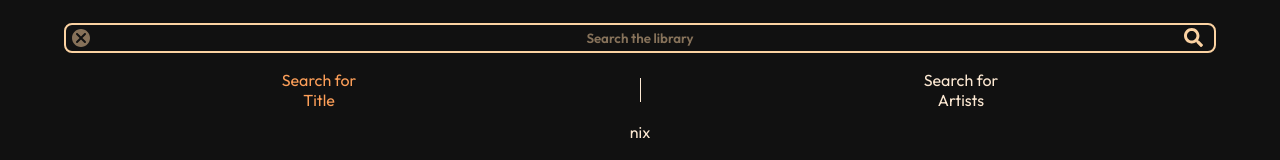
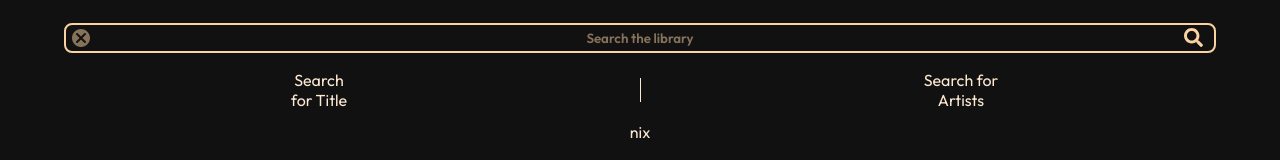
Before and after one commit to leonardpaulus/phono, a React (Vite) app: page /search in a window 1280 px wide. Shown: the part 122-282 px from the top of the page. Built offline with nearby package versions, Linux system fonts and the light colour scheme.

Commit message:
🎨 Add code-review suggestions

```diff
--- a/src/Pages/Search/Search.tsx
+++ b/src/Pages/Search/Search.tsx
@@ -8,6 +8,7 @@ import SearchCardList from '../../components/SearchCard/SearchCardList';
 import Divider from '../../assets/Divider';
 import useAlbumDetail from '../../utils/useAlbumDetail';
 import AlbumInfo from '../../components/AlbumInfo/AlbumInfo';
+import BackButton from '../../components/BackButton/BackButton';
 
 export default function Search() {
   const [searchQuery, setSearchQuery] = useState<string>('');
@@ -19,9 +20,9 @@ export default function Search() {
   let searchPageContent;
 
   if (albumInfo) {
-    console.log(albumInfo);
     searchPageContent = (
       <>
+        <BackButton goBack={() => setAlbumId(null)} />
         <img src={albumInfo.cover} className={styles.cover} />
         <AlbumInfo collection={albumInfo} />
       </>
@@ -38,7 +39,8 @@ export default function Search() {
                 : styles.unclickedCategory
             }
           >
-            Search for <br /> Title
+            <p>Search</p>
+            <p>for Title</p>
           </span>
           <Divider />
           <span
@@ -49,7 +51,8 @@ export default function Search() {
                 : styles.unclickedCategory
             }
           >
-            Search for <br /> Artists
+            <p>Search for</p>
+            <p>Artists</p>
           </span>
         </div>
         <div className={styles.searchCards}>
--- a/src/components/SearchCard/SearchCardList.tsx
+++ b/src/components/SearchCard/SearchCardList.tsx
@@ -1,11 +1,11 @@
 import styles from './SearchCardList.module.css';
-import { SearchCardProps } from '../../lib/types';
+import { SearchCardListProps } from '../../lib/types';
 import InCollection from '../../assets/InCollection';
 
-export default function SearchCard({
+export default function SearchCardList({
   searchResults,
   showAlbum,
-}: SearchCardProps) {
+}: SearchCardListProps) {
   return (
     <>
       {searchResults.map((searchCard) => (
```
